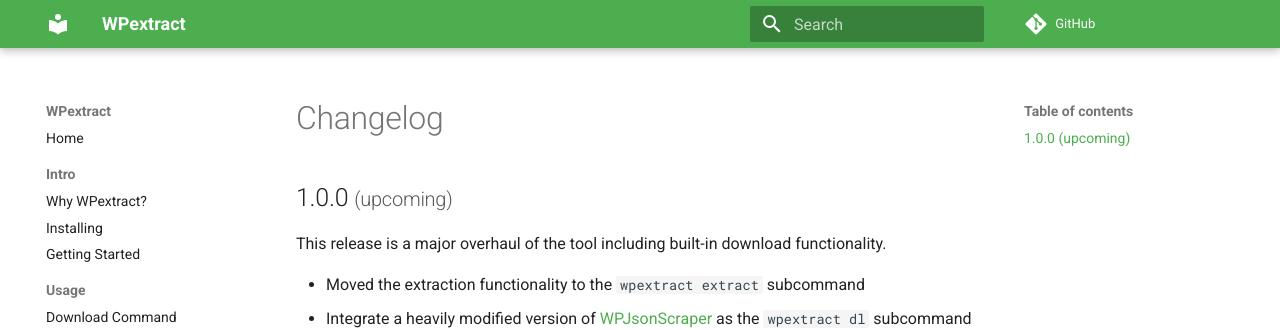
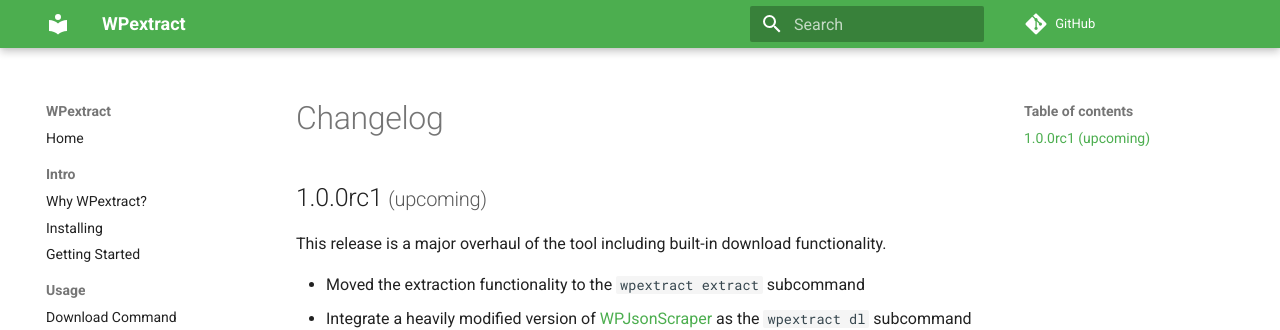
Before and after one commit to GateNLP/wpextract, an MkDocs documentation site: the page built from docs/changelog.md, in a window 1280 px wide. Shown: the top 330 px of the page. Built offline with MkDocs 1.6.1 and Material for MkDocs 9.7.7, drawn with Linux system fonts in a browser that asks for light colours; comment, search, counter and statistics services are not loaded.

Commit message:
set version to 1.0.0rc1

```diff
--- a/docs/changelog.md
+++ b/docs/changelog.md
@@ -1,6 +1,6 @@
 # Changelog
 
-## 1.0.0 <small>(upcoming)</small> { id="1.0.0" }
+## 1.0.0rc1 <small>(upcoming)</small> { id="1.0.0" }
 
 This release is a major overhaul of the tool including built-in download functionality.
 
--- a/pyproject.toml
+++ b/pyproject.toml
@@ -1,6 +1,6 @@
 [tool.poetry]
 name="wpextract"
-version="1.0.0a0"
+version="1.0.0rc1"
 description="Create a dataset from the WordPress API"
 authors=["Freddy Heppell <frheppell1@sheffield.ac.uk>"]
 packages=[
```
